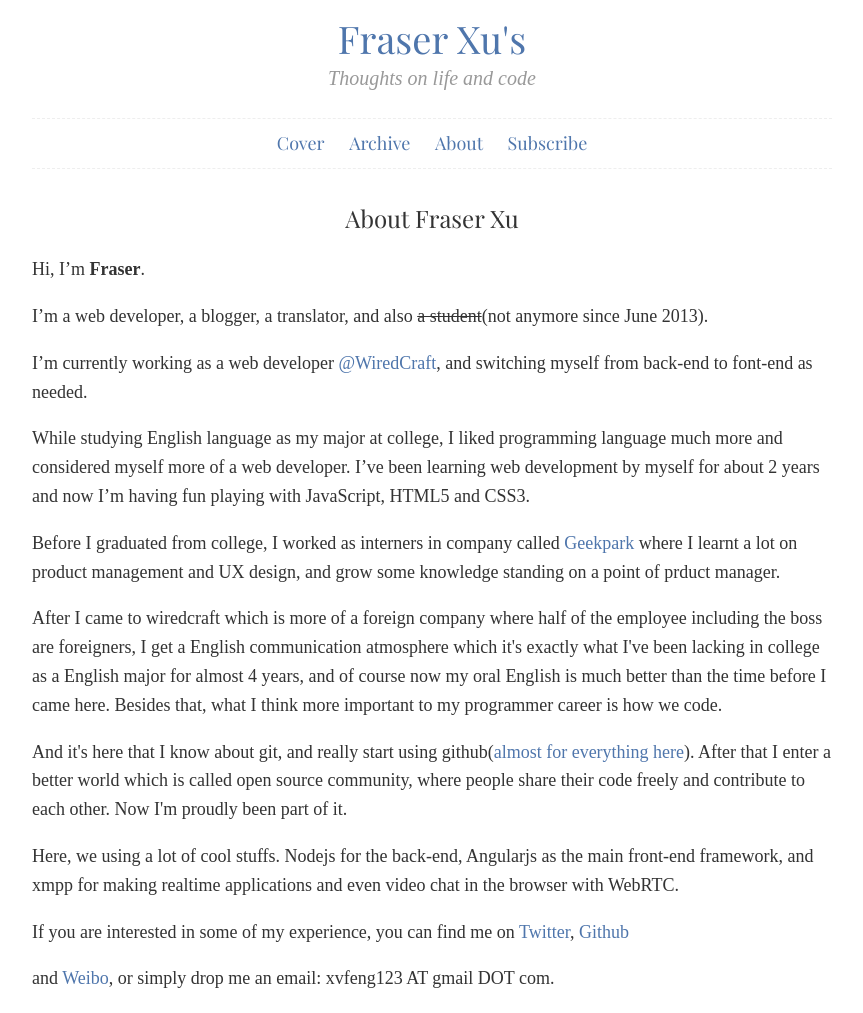
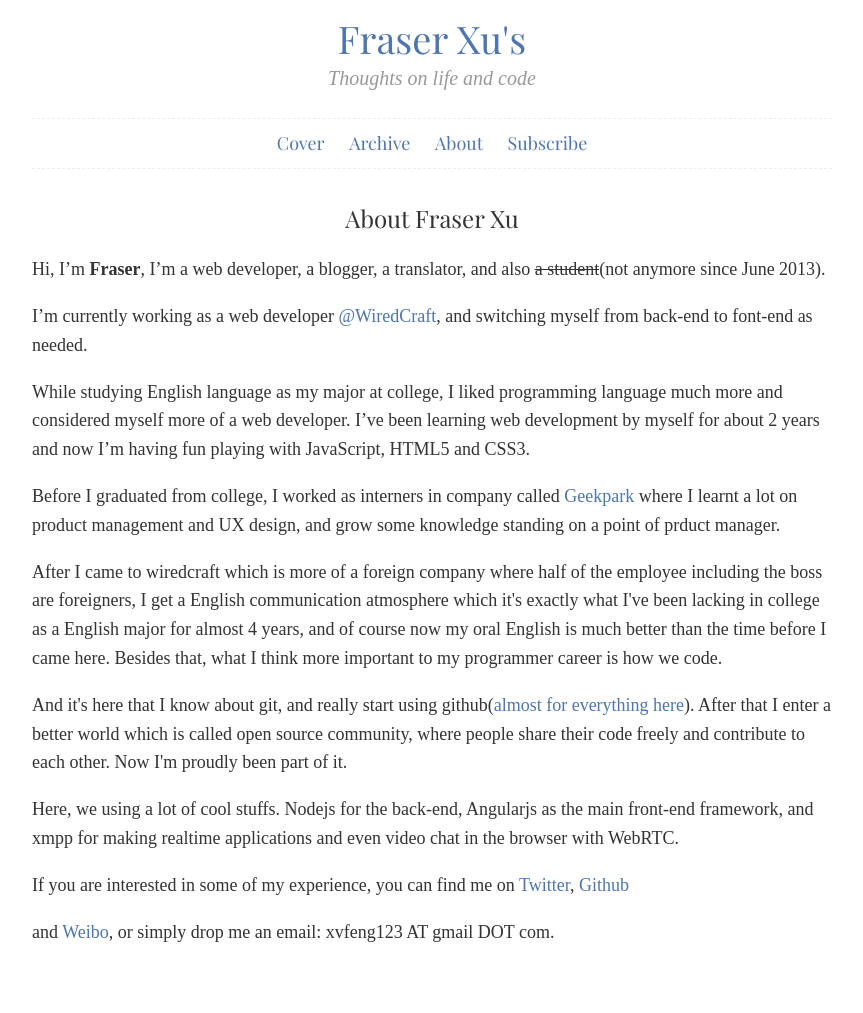
Before and after one commit to fraserxu/fraserxu.github.io, a Jekyll site: the page about.html, which Jekyll copies as it is, in a window 1280 px wide. Shown: the whole page, without its empty margins (208-1071 px from the left). Built offline with Jekyll 4.4.1, drawn with Linux system fonts in a browser that asks for light colours; some web fonts are replaced; Markdown is read by kramdown in place of the engine named in the settings; after the commit the page ends 966 px from its top, so only the background shows below that.

```diff
--- a/about.html
+++ b/about.html
@@ -27,9 +27,7 @@
 
     <div class="content">
       <h1>About Fraser Xu</h1>
-      <p>Hi, I&rsquo;m <strong>Fraser</strong>.</p>
-
-      <p>I’m a web developer, a blogger, a translator, and also <del>a student</del>(not anymore since June 2013).</p>
+      <p>Hi, I&rsquo;m <strong>Fraser</strong>, I’m a web developer, a blogger, a translator, and also <del>a student</del>(not anymore since June 2013).</p>
 
       <p>I&rsquo;m currently working as a web developer <a href="http://wiredcraft.com">@WiredCraft</a>, and switching myself from back-end to font-end as needed.</p>
 
```
